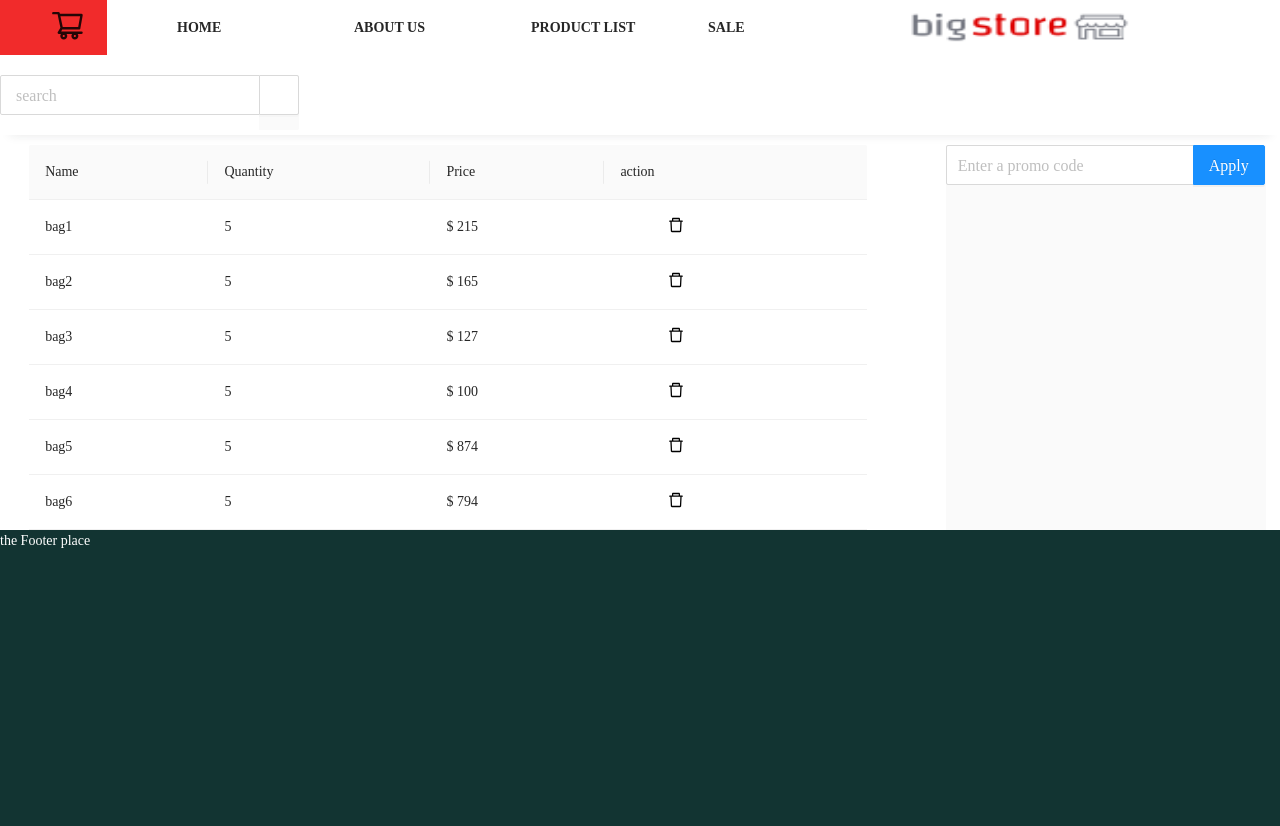
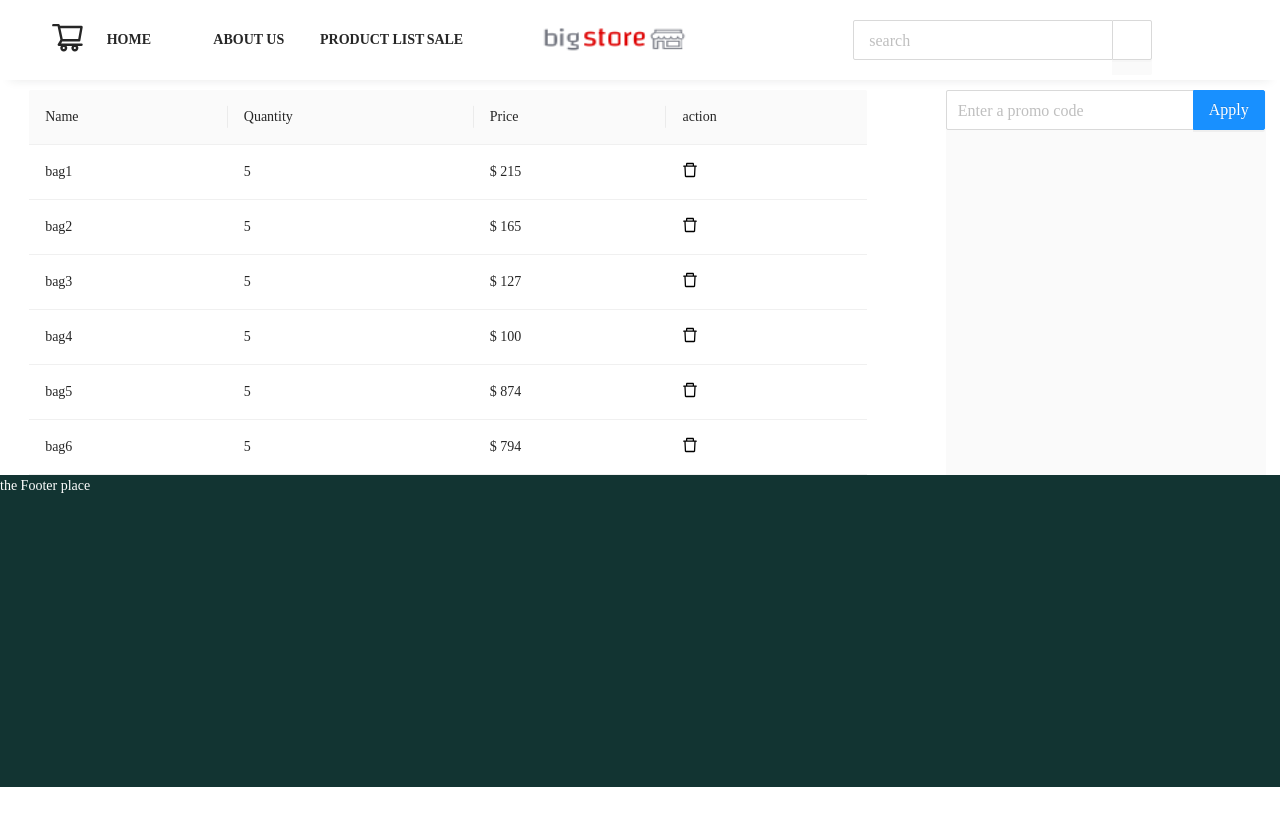
Before and after one commit to Maede-Dev/big-store, a Next.js app: page /shopping-basket in a window 1280 px wide. Shown: the top 826 px of the page. After the commit the page ends 800 px from the top, so only its background shows below. Built offline with nearby package versions, Linux system fonts and the light colour scheme.

Commit message:
fix logo

```diff
--- a/Components/Header/Header.module.scss
+++ b/Components/Header/Header.module.scss
@@ -15,11 +15,10 @@
   .header_logo {
     display: flex;
     position: static;
-    height: 50px;
-    width: 100%;
+    height: 40px;
+    width: 50%;
     cursor: pointer;
     text-align: center;
-    margin: 0px 70px 0px 5px;
   }
 
   .header_cols {
--- a/pages/shopping-basket/shoppingBasket.module.scss
+++ b/pages/shopping-basket/shoppingBasket.module.scss
@@ -3,7 +3,6 @@
     font-size: 1rem;
     color: black;
     font-weight: 700;
-    margin-left: 3rem;
     cursor: pointer;
   }
 
```
